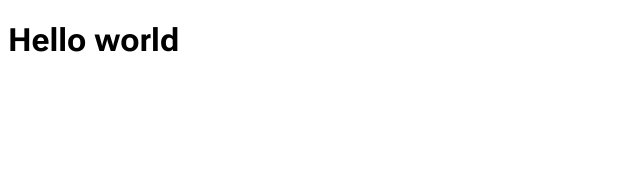
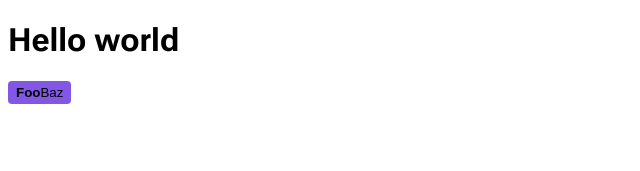
Before and after one commit to hanyelC/04-nextjs-ignite-shop, a Next.js app: page / in a window 1280 px wide. Shown: the top 171 px of the page, without its empty margins (0-640 px from the left). Built offline with nearby package versions, Linux system fonts and the light colour scheme.

Commit message:
chore: configure stitches

```diff
--- a/package.json
+++ b/package.json
@@ -9,6 +9,7 @@
     "lint": "next lint"
   },
   "dependencies": {
+    "@stitches/react": "^1.2.8",
     "@types/node": "18.15.3",
     "@types/react": "18.0.28",
     "@types/react-dom": "18.0.11",
--- a/src/pages/_document.tsx
+++ b/src/pages/_document.tsx
@@ -1,9 +1,12 @@
+import { getCssText } from '@/styles'
 import { Html, Head, Main, NextScript } from 'next/document'
 
 export default function Document() {
   return (
     <Html lang="pt-br">
-      <Head />
+      <Head >
+        <style id="stitches" dangerouslySetInnerHTML={{ __html: getCssText() }} />
+      </Head>
       <body>
         <Main />
         <NextScript />
--- a/src/pages/index.tsx
+++ b/src/pages/index.tsx
@@ -1,5 +1,29 @@
+import { styled } from '@/styles'
+
+const Button = styled('button', {
+  backgroundColor: '$rocketseat',
+  borderRadius: 4,
+  border: 0,
+  padding: '4px 8px',
+
+  span: {
+    fontWeight: 'bold'
+  },
+
+  '&:hover': {
+    filter: 'brightness(0.8)'
+  }
+})
+
+
 export default function Home() {
   return (
+    <>
       <h1>Hello world</h1>
+      <Button>
+        <span>Foo</span>
+        Baz
+      </Button>
+    </>
   )
 }
--- /dev/null
+++ b/src/styles/index.ts
@@ -0,0 +1,18 @@
+import { createStitches } from '@stitches/react'
+
+export const {
+  config,
+  styled,
+  css,
+  globalCss,
+  keyframes,
+  getCssText,
+  theme,
+  createTheme,
+} = createStitches({
+  theme: {
+    colors: {
+      rocketseat: '#8257e6',
+    }
+  }
+})
```
Also changed, not shown: 1 other file (tests, documents, lock files or other folders).
